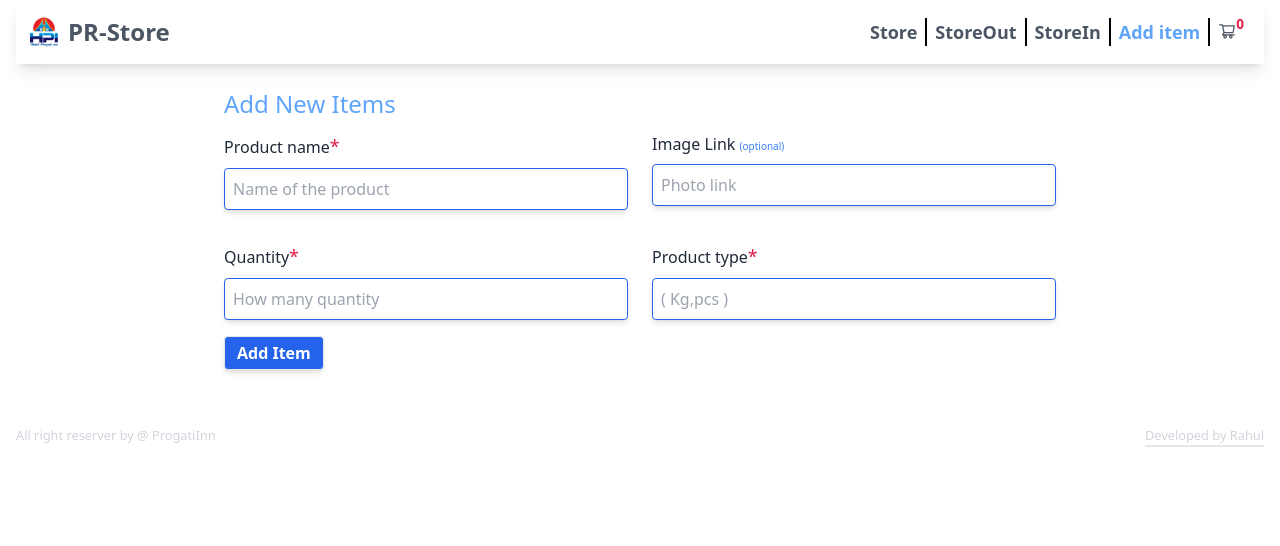
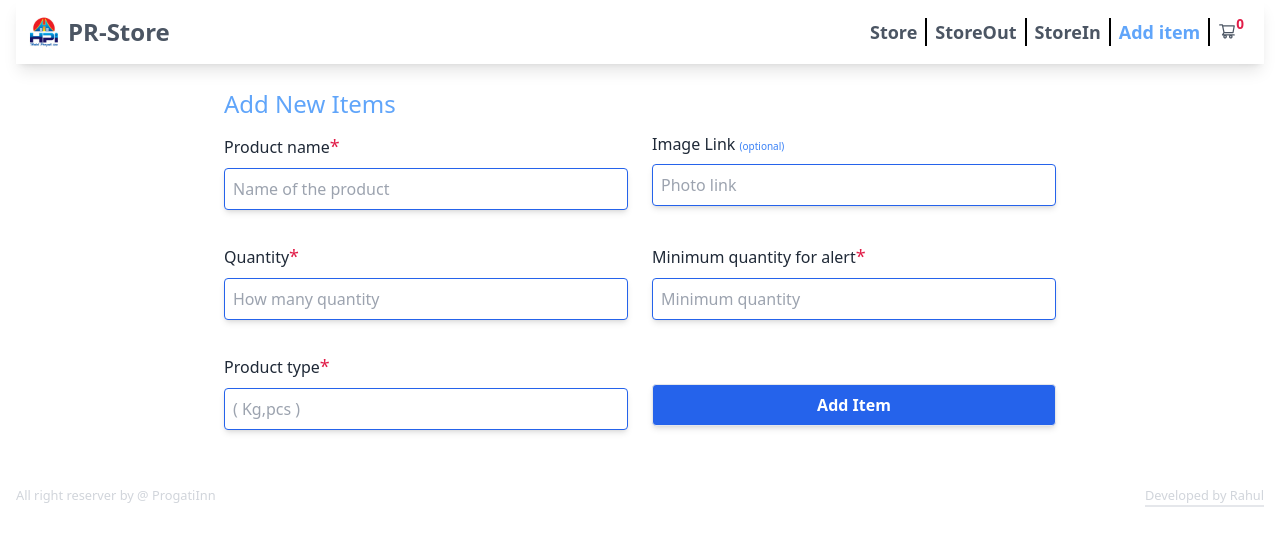
Before and after one commit to Rathin-Rathin/PR-STORE, a React (Vite) app: page /addItems in a window 1280 px wide. Shown: the top 546 px of the page. Built offline with nearby package versions, Linux system fonts and the light colour scheme; no server answers.

Commit message:
Added minium number in input field and some changes

```diff
--- a/src/Pages/AddItems/AddItems.jsx
+++ b/src/Pages/AddItems/AddItems.jsx
@@ -9,9 +9,10 @@
         const name = from.name.value;
         const photo = from.photo.value;
         const quantity = parseInt(from.quantity.value);
+        const minium = parseInt(from.minium.value);
         const type = from.type.value;
         const items = {
-            name, photo, quantity, type
+            name, photo, quantity, type,minium
         }
         fetch(`https://pr-store-server.vercel.app/addItem`, {
             method: 'POST',
@@ -49,12 +50,17 @@
                     <input className="border  border-blue-600  rounded shadow-md outline-none my-2 p-2 w-full" type="number" min="0" placeholder="How many quantity" name="quantity" id="quantity" required />
                 </div>
                 <div>
+                    <p>Minimum quantity for alert<span className="text-rose-600 text-lg">*</span></p>
+                    <input className="border  border-blue-600 rounded shadow-md  outline-none my-2 p-2 w-full" type="number" min='0' placeholder="Minimum quantity" name="minium" id="minium" required />
+                </div>
+
+                <div>
                     <p>Product type<span className="text-rose-600 text-lg">*</span></p>
                     <input className="border  border-blue-600 rounded shadow-md  outline-none my-2 p-2 w-full" type="text" placeholder="( Kg,pcs )" name="type" id="type" required />
                 </div>
-            </div>
-            <div className="w-full ">
-                <input className="border text-white font-semibold bg-blue-600 rounded shadow-md  outline-none my-2 px-3 py-1 cursor-pointer" type="submit" value="Add Item" />
+                <div className=" md:mt-6">
+                    <input className="w-full border text-white font-semibold bg-blue-600 rounded shadow-md  outline-none my-2 px-3 p-2 cursor-pointer" type="submit" value="Add Item" />
+                </div>
             </div>
         </form>
     );
--- a/src/Pages/Item/Item.jsx
+++ b/src/Pages/Item/Item.jsx
@@ -5,7 +5,7 @@
 import 'react-toastify/dist/ReactToastify.css';
 const Item = ({ item }) => {
     const notify = () => toast("You don't have access to delete")
-    const { name, photo, quantity, type, _id } = item;
+    const { name, photo, quantity,minium, type, _id } = item;
     const key = import.meta.env.VITE_accessKey;
     const handleDelete = id => {
         const userKey = prompt('Please provide access key');
@@ -49,7 +49,7 @@
                 <img className="w-[100px] h-[100px] mx-auto" src={photo} alt="loading" />
             </div>
             <p className="font-bold text-gray-600">{name}</p>
-            {quantity < 4 ? <>
+            {quantity <= minium ? <>
                 <p className="font-semibold text-rose-600 pb-2">In store:  {quantity} {type}</p>
                 {quantity == 0 && <RiDeleteBin6Line onClick={() => handleDelete(_id)} className='text-center w-full text-lg text-red-400 my-2 cursor-pointer' />}
             </> : <p className="font-semibold text-blue-400">In store:  {quantity} {type}</p>
--- a/src/Provider/ItemProvider.jsx
+++ b/src/Provider/ItemProvider.jsx
@@ -52,7 +52,7 @@
         }
 
     }
-    const orderItem = items.filter(item => item.quantity < 4);
+    const orderItem = items.filter(item => item.quantity <= item.minium);
     const itemInfo = {
         items,
         orderItem,
--- a/src/index.css
+++ b/src/index.css
@@ -7,10 +7,9 @@
       padding: 20px;
       border: 1px solid #ccc;
     }
-    h1 {
+    h1,tr {
       font-size: 20px;
     }
-
     p {
       font-size: 14px;
     }
```
